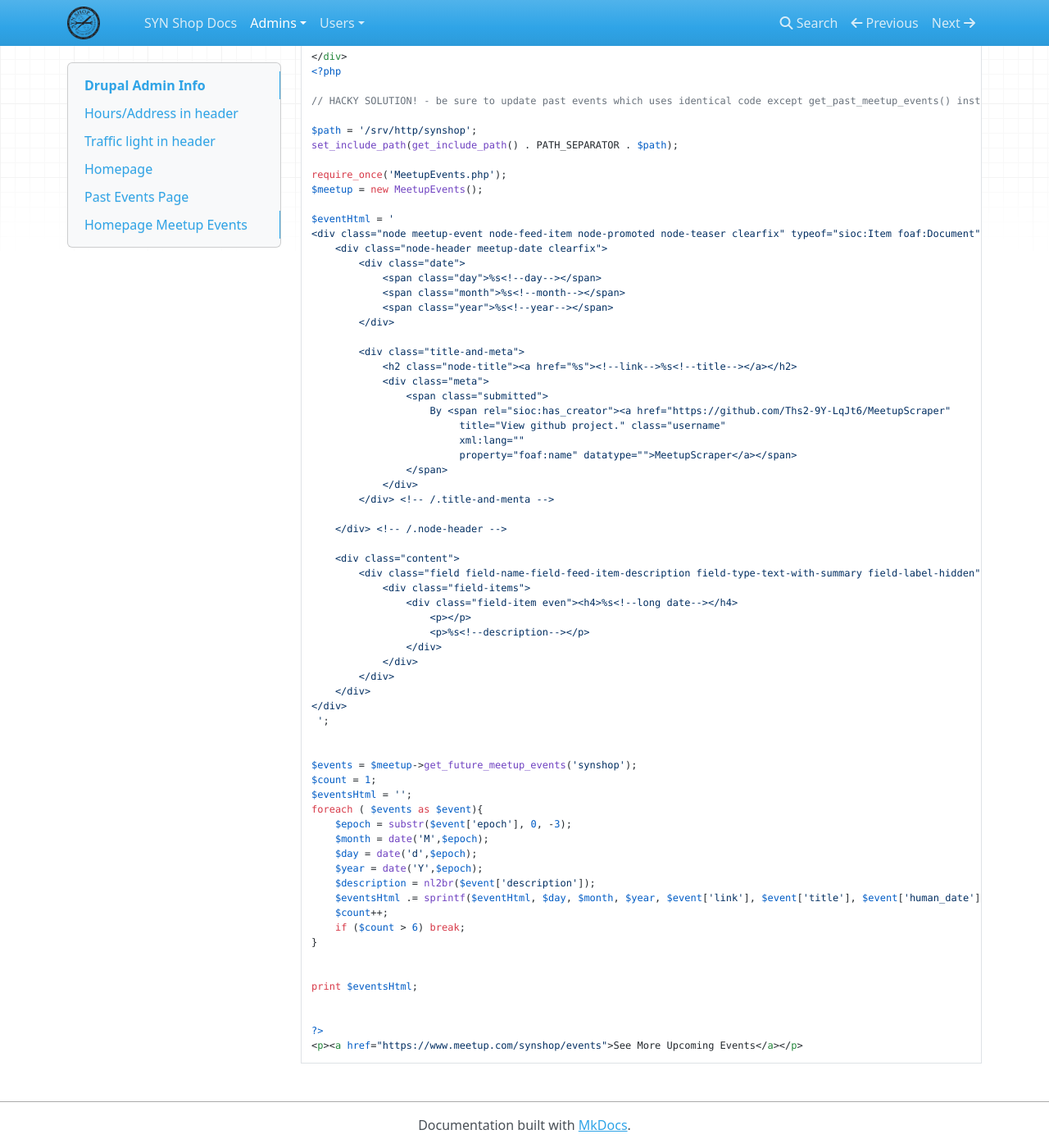
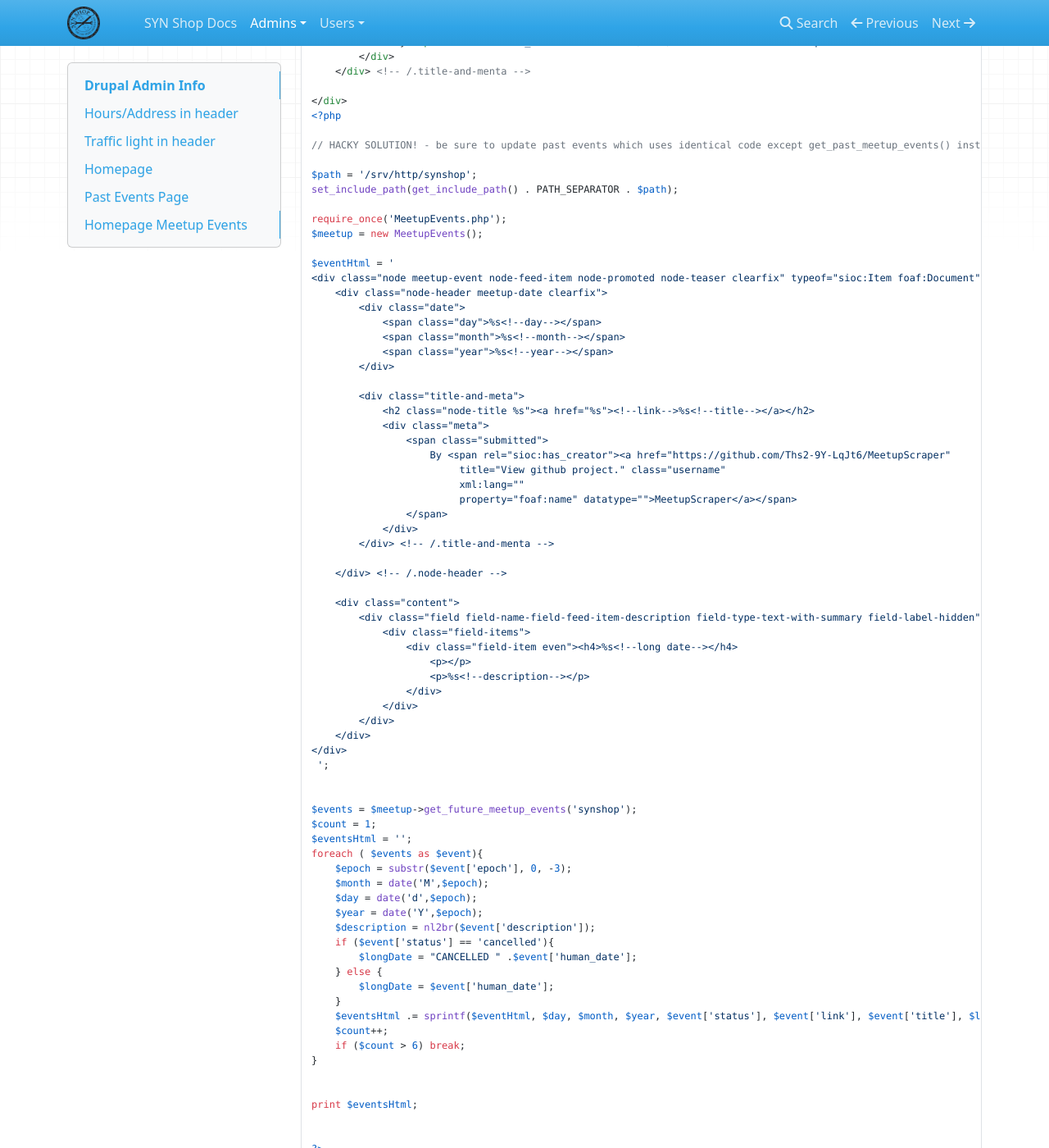
Before and after one commit to synshop/rtfm, an MkDocs documentation site: the page built from docs/admins/Drupal-Admin.md, in a window 1280 px wide and 1400 px high, scrolled down 1487 px. Shown: the whole window at 82% size. Built offline with MkDocs 1.6.1, drawn with Linux system fonts in a browser that asks for light colours; nearby versions of some CDN libraries; some of the changed text lies outside the part shown.

Commit message:
Update with meeting status

```diff
--- a/docs/admins/Drupal-Admin.md
+++ b/docs/admins/Drupal-Admin.md
@@ -58,6 +58,9 @@
     .meetup-date  {
         display: block !important;
     }
+    .node .cancelled  {
+        text-decoration: line-through
+    }
 </style>
 <div class="node-header clearfix">
 
@@ -97,7 +100,7 @@
         </div>
 
         <div class="title-and-meta">
-            <h2 class="node-title"><a href="%s"><!--link-->%s<!--title--></a></h2>
+            <h2 class="node-title %s"><a href="%s"><!--link-->%s<!--title--></a></h2>
             <div class="meta">
                 <span class="submitted">
                     By <span rel="sioc:has_creator"><a href="https://github.com/Ths2-9Y-LqJt6/MeetupScraper"
@@ -133,7 +136,12 @@
     $day = date('d',$epoch);
     $year = date('Y',$epoch);
     $description = nl2br($event['description']);
-    $eventsHtml .= sprintf($eventHtml, $day, $month, $year, $event['link'], $event['title'], $event['human_date'], $description);
+    if ($event['status'] == 'cancelled'){
+        $longDate = "CANCELLED " .$event['human_date'];
+    } else {
+        $longDate = $event['human_date'];
+    }
+    $eventsHtml .= sprintf($eventHtml, $day, $month, $year, $event['status'], $event['link'], $event['title'], $longDate, $description);
     $count++;
     if ($count > 6) break;
 }
```
